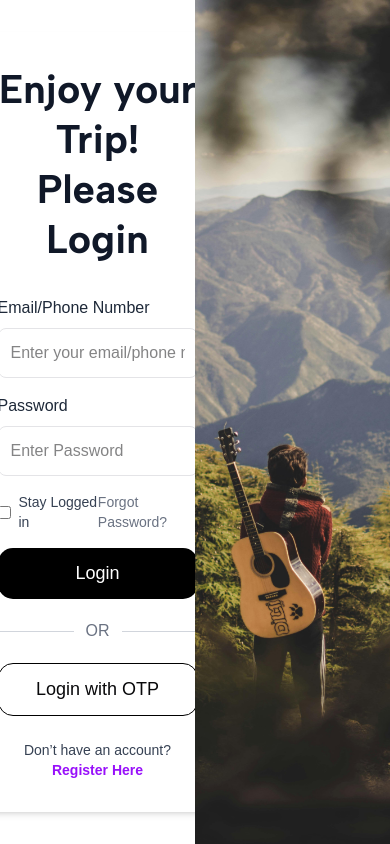
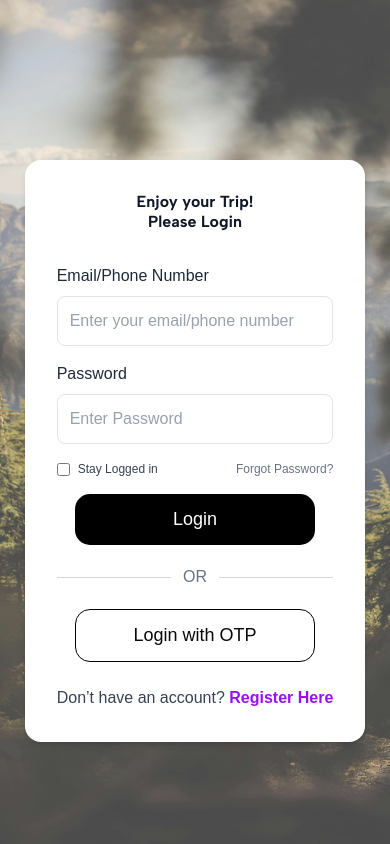
Before and after one commit to NodeKidos/V360_Frontend, a React (Vite) app: page /login in a window 390 px wide. Built offline with nearby package versions, Linux system fonts and the light colour scheme; a web font is replaced by a local one.

Commit message:
login responsive updated

```diff
--- a/src/pages/Login.tsx
+++ b/src/pages/Login.tsx
@@ -1,8 +1,7 @@
 import { useForm } from "react-hook-form";
-import { useAuthStore } from "../store/useAuthStore"; // ← no '@' alias
-
+import { useAuthStore } from "../store/useAuthStore";
 import { Link } from "react-router-dom";
-import hero from "../assets/travel.jpg"; // ✅ Correct import
+import hero from "../assets/travel.jpg";
 
 interface LoginForm {
   emailOrPhone: string;
@@ -19,43 +18,42 @@ export default function Login() {
   };
 
   return (
-    <div className="flex h-screen font-poppins">
+    <div className="flex flex-col lg:flex-row h-screen font-poppins">
       {/* LEFT SIDE FORM */}
-      <div className="w-1/2 flex items-center justify-center bg-white">
+      <div className=" md:w-full lg:w-1/2 flex items-center justify-center bg-white pt-40 lg:p-0 relative">
         <form
           onSubmit={handleSubmit(onSubmit)}
-          className="w-[500px] bg-white p-8 rounded-2xl shadow-md"
+          className="sm:w-60 md:w-[500px] max-w-[500px] bg-white p-8 rounded-2xl shadow-md z-10 relative"
         >
-          {/* Heading */}
-          <h2 className="text-[40px] font-albertsans font-bold mb-8 text-center text-gray-900 leading-tight">
+          <h2 className="sm:text-[40px] md:text-[40px] lg:text-[50px] font-albertsans font-bold mb-8 text-center text-gray-900 leading-tight">
             Enjoy your Trip! <br /> Please Login
           </h2>
 
           {/* Email/Phone Field */}
-          <label className="block text-[16px] font-poppins font-medium text-gray-800 mb-2">
+          <label className="block text-[16px] md:text-[20px] lg:text-[24px] font-medium text-gray-800 mb-2">
             Email/Phone Number
           </label>
           <input
             {...register("emailOrPhone")}
             placeholder="Enter your email/phone number"
-            className="w-full border rounded-md p-3 text-[16px] mb-4 focus:outline-none focus:ring-2 focus:ring-purple-500"
+            className="w-full border rounded-md p-3 text-[16px] mb-4 focus:outline-none focus:ring-2 focus:ring-purple-500 placeholder:sm:text-[10px] placeholder:md:text-[20px] placeholder:lg:text-[24px] placeholder:text-gray-400"
           />
 
           {/* Password Field */}
-          <label className="block text-[16px] font-poppins font-medium text-gray-800 mb-2">
+          <label className="block text-[16px] md:text-[20px] lg:text-[24px] font-medium text-gray-800 mb-2">
             Password
           </label>
           <input
             {...register("password")}
             type="password"
             placeholder="Enter Password"
-            className="w-full border rounded-md p-3 text-[16px] mb-4 focus:outline-none focus:ring-2 focus:ring-purple-500"
+            className="w-full border rounded-md p-3 text-[16px] mb-4 focus:outline-none focus:ring-2 focus:ring-purple-500 placeholder:sm:text-[10px] placeholder:md:text-[20px] placeholder:lg:text-[24px] placeholder:text-gray-400"
           />
 
           {/* Options */}
-          <div className="flex justify-between items-center text-sm mb-4">
+          <div className="flex justify-between items-center text-[12px] md:text-[20px] lg:text-[24px] mb-4">
             <label className="flex items-center gap-2 text-gray-700">
-              <input type="checkbox" /> Stay Logged in
+              <input type="checkbox" className="md:w-5 md:h-5 lg:w-6 lg:h-6" /> Stay Logged in
             </label>
             <Link
               to="/forgot-password"
@@ -68,7 +66,7 @@ export default function Login() {
           {/* Login Button */}
           <button
             type="submit"
-            className="w-[200px] mx-auto block bg-black text-white rounded-[15px] p-3 text-[18px] font-poppins font-medium hover:bg-purple-600 transition"
+            className="w-60 lg:w-[300px] mx-auto block bg-black text-white rounded-[15px] p-3 text-[18px] font-medium hover:bg-purple-600 transition"
           >
             Login
           </button>
@@ -83,13 +81,13 @@ export default function Login() {
           {/* OTP Button */}
           <Link
             to="/otp"
-            className="block w-[200px] mx-auto text-center border border-black rounded-[15px] p-3 text-[18px] font-poppins hover:bg-black hover:text-white transition"
+            className="block w-60 lg:w-[300px] mx-auto text-center border border-black rounded-[15px] p-3 text-[18px] font-poppins hover:bg-black hover:text-white transition"
           >
             Login with OTP
           </Link>
 
           {/* Register Link */}
-          <p className="text-center mt-6 text-sm text-gray-700 font-poppins">
+          <p className="text-center mt-6 md:text-[20px] lg:text-[20px] text-gray-700 font-poppins">
             Don’t have an account?{" "}
             <Link
               to="/register"
@@ -101,12 +99,12 @@ export default function Login() {
         </form>
       </div>
 
-      {/* RIGHT SIDE IMAGE */}
-      <div className="w-1/2">
+      {/* RIGHT SIDE IMAGE (Overlapping with Mobile and Tablet Opacity) */}
+      <div className="w-screen h-1/2 lg:w-1/2 absolute top-0 right-0 z-0">
         <img
           src={hero}
           alt="Travel"
-          className="h-full w-full object-cover"
+          className="h-screen w-full object-cover opacity-80 lg:opacity-100" // Apply opacity consistently across mobile and tablet
         />
       </div>
     </div>
```
Also changed, not shown: 1 other file (tests, documents, lock files or other folders).
